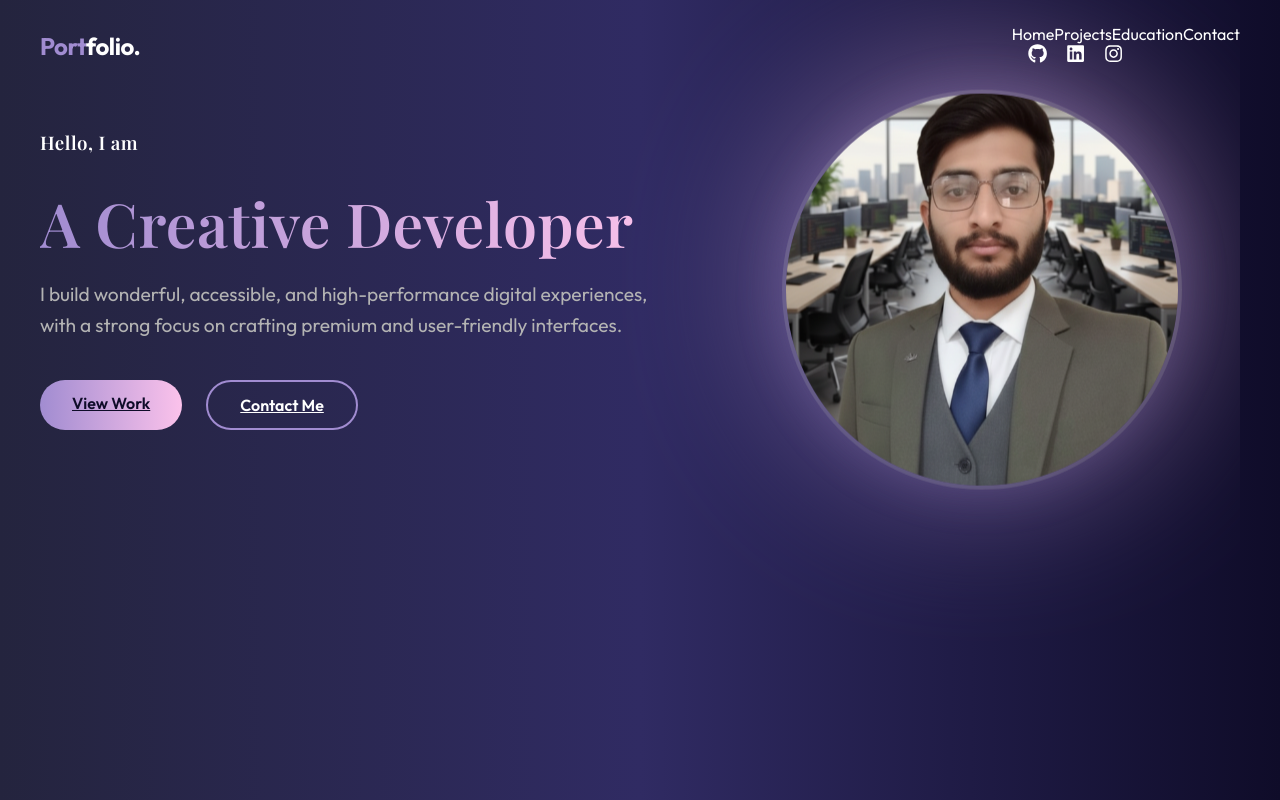
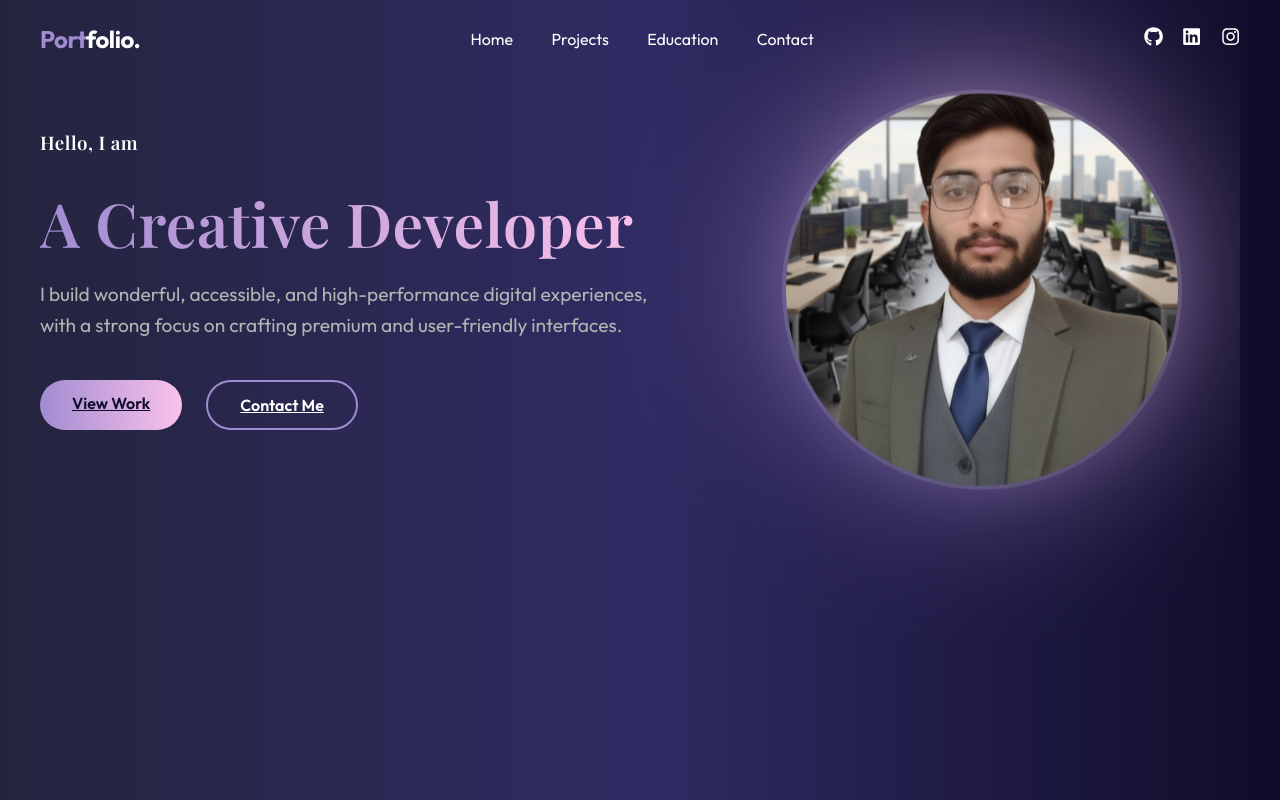
Before and after one commit to Abdurrahman680/personal-portfolio, a React (Vite) app: page / in a window 1280 px wide. Shown: the top 800 px of the page. Built offline with nearby package versions, Linux system fonts and the light colour scheme; a web font is replaced by a local one.

Commit message:
UI: Refined desktop navbar layout and spacing

```diff
--- a/src/components/Navbar.jsx
+++ b/src/components/Navbar.jsx
@@ -72,11 +72,12 @@ const Navbar = () => {
                             {link.name}
                         </motion.a>
                     ))}
-                    <div className="nav-socials">
-                        <a href="https://github.com/Abdurrahman680" target="_blank" rel="noopener noreferrer"><FaGithub /></a>
-                        <a href="https://www.linkedin.com/in/muhammad-abdurrahman-9471b1252" target="_blank" rel="noopener noreferrer"><FaLinkedin /></a>
-                        <a href="https://www.instagram.com/abdurrahman_developer?igsh=bWYxMWVlZWcycmNw" target="_blank" rel="noopener noreferrer"><FaInstagram /></a>
-                    </div>
+                </div>
+
+                <div className="nav-socials desktop-only">
+                    <a href="https://github.com/Abdurrahman680" target="_blank" rel="noopener noreferrer"><FaGithub /></a>
+                    <a href="https://www.linkedin.com/in/muhammad-abdurrahman-9471b1252" target="_blank" rel="noopener noreferrer"><FaLinkedin /></a>
+                    <a href="https://www.instagram.com/abdurrahman_developer?igsh=bWYxMWVlZWcycmNw" target="_blank" rel="noopener noreferrer"><FaInstagram /></a>
                 </div>
 
                 {/* Mobile Menu Icon */}
--- a/src/index.css
+++ b/src/index.css
@@ -253,7 +253,6 @@ h5 {
   display: flex;
   gap: 1.2rem;
   align-items: center;
-  margin-left: 1rem;
 }
 
 .nav-socials a {
@@ -272,7 +271,7 @@ h5 {
     display: none !important;
   }
 
-  .nav-socials {
+  .nav-socials.desktop-only {
     display: none !important;
   }
 }
@@ -740,6 +739,11 @@ h5 {
   font-weight: 600;
 }
 
+.nav-links {
+  display: flex;
+  gap: clamp(1.5rem, 3vw, 3rem);
+}
+
 .social-links {
   display: flex;
   gap: 1.2rem;
```
